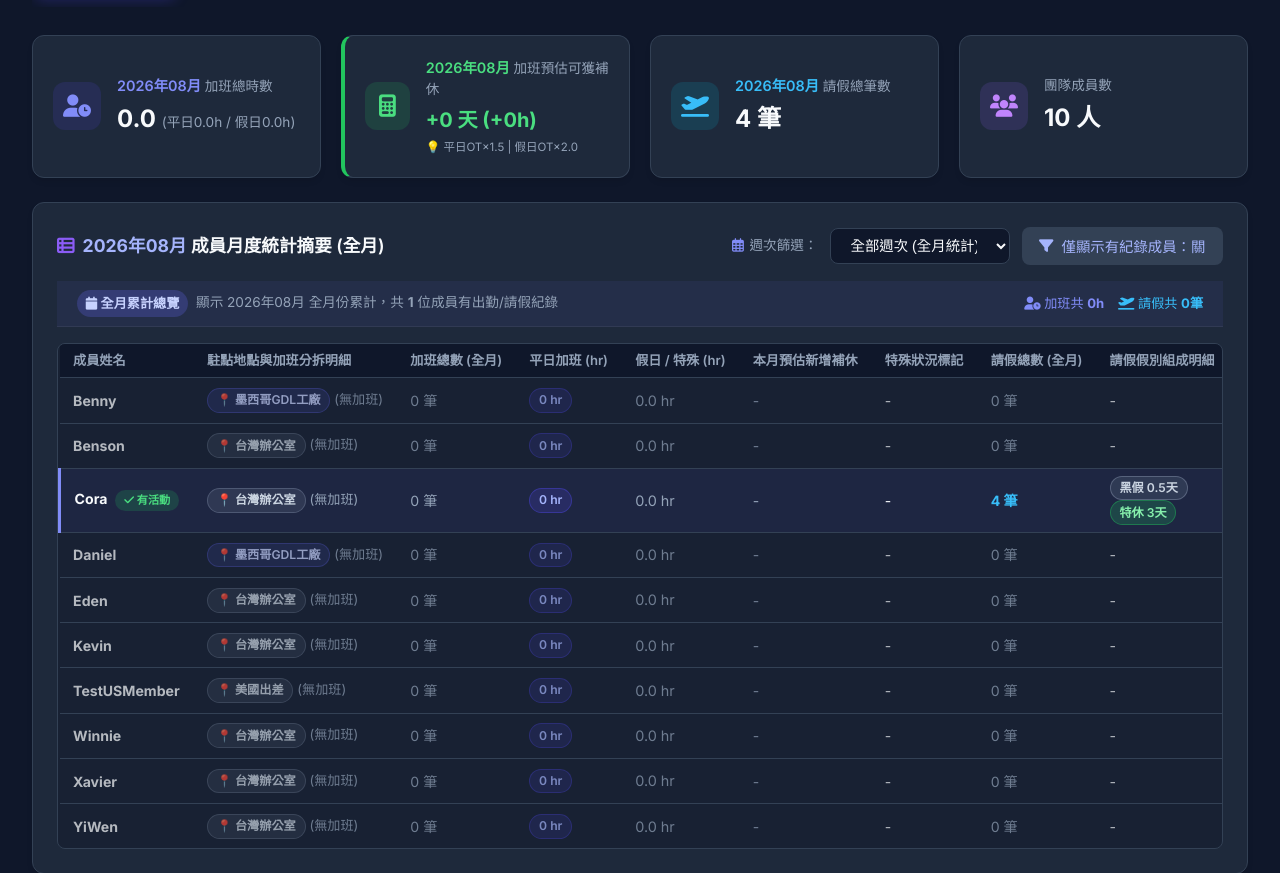
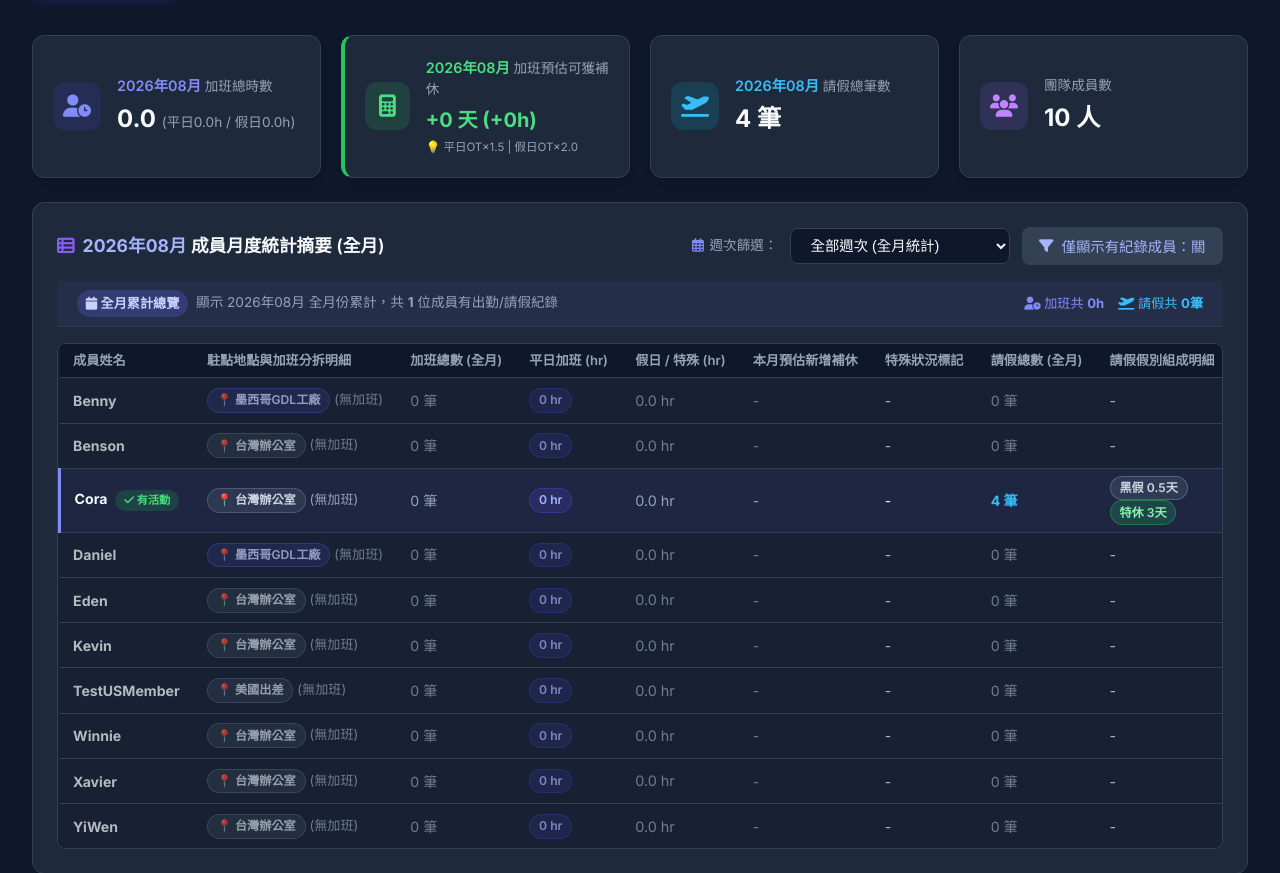
Before and after one commit to XavierH1558/Overwork_table, a Flask app: page / in a window 1280 px wide. Shown: the part 237-1110 px from the top of the page. Run offline with Flask 2, Linux system fonts and the light colour scheme; data comes from the database, SQL or seed files in the repository.

Commit message:
fix: adjust week filter dropdown width to display full date ranges without truncation

```diff
--- a/templates/index.html
+++ b/templates/index.html
@@ -513,6 +513,16 @@
         .modal-backdrop.show {
             opacity: 1;
             pointer-events: auto;
+        }
+
+        /* Week Filter Select Dropdowns */
+        .week-filter-select {
+            min-width: 220px;
+            width: auto;
+            cursor: pointer;
+            text-overflow: clip;
+            white-space: nowrap;
+            padding-right: 1.8rem;
         }
 
         /* Top Nano Progress Bar */
@@ -894,7 +904,7 @@
                         <label style="font-size:0.85rem; color:var(--text-muted); display:flex; align-items:center; gap:0.35rem;">
                             <i class="fa-regular fa-calendar-days" style="color:#818cf8;"></i> 週次篩選：
                         </label>
-                        <select id="dashWeekSelect" onchange="onDashWeekChange(this.value)" style="width: 180px;">
+                        <select id="dashWeekSelect" class="week-filter-select" onchange="onDashWeekChange(this.value)">
                             <option value="all">全部週次 (全月統計)</option>
                         </select>
                         <button class="btn btn-secondary" id="btnDashActiveOnly" onclick="toggleDashActiveOnly()" style="border-color: rgba(99,102,241,0.4); color: #a5b4fc;" title="切換是否僅顯示該週有加班或請假活動的成員">
@@ -942,10 +952,10 @@
                         <i class="fa-solid fa-clock" style="color: #818cf8;"></i> 加班紀錄清單
                     </div>
                     <div class="filter-bar">
-                        <select id="otWeekFilter" onchange="loadOvertime()" style="width: 175px;">
+                        <select id="otWeekFilter" class="week-filter-select" onchange="loadOvertime()">
                             <option value="all">全部週次 (全月)</option>
                         </select>
-                        <select id="otTypeFilter" onchange="loadOvertime()" style="width: 125px;">
+                        <select id="otTypeFilter" onchange="loadOvertime()" style="min-width: 125px; width: auto;">
                             <option value="">全部類型</option>
                             <option value="平日加班">平日加班</option>
                             <option value="假日加班">假日加班</option>
@@ -997,10 +1007,10 @@
                         <i class="fa-solid fa-calendar-xmark" style="color: #38bdf8;"></i> 請假紀錄清單
                     </div>
                     <div class="filter-bar">
-                        <select id="leaveWeekFilter" onchange="loadLeaves()" style="width: 175px;">
+                        <select id="leaveWeekFilter" class="week-filter-select" onchange="loadLeaves()">
                             <option value="all">全部週次 (全月)</option>
                         </select>
-                        <select id="leaveTypeFilter" onchange="loadLeaves()" style="width: 125px;">
+                        <select id="leaveTypeFilter" onchange="loadLeaves()" style="min-width: 125px; width: auto;">
                             <option value="">全部假別</option>
                             <option value="黑假">黑假</option>
                             <option value="WFH">WFH</option>
```
